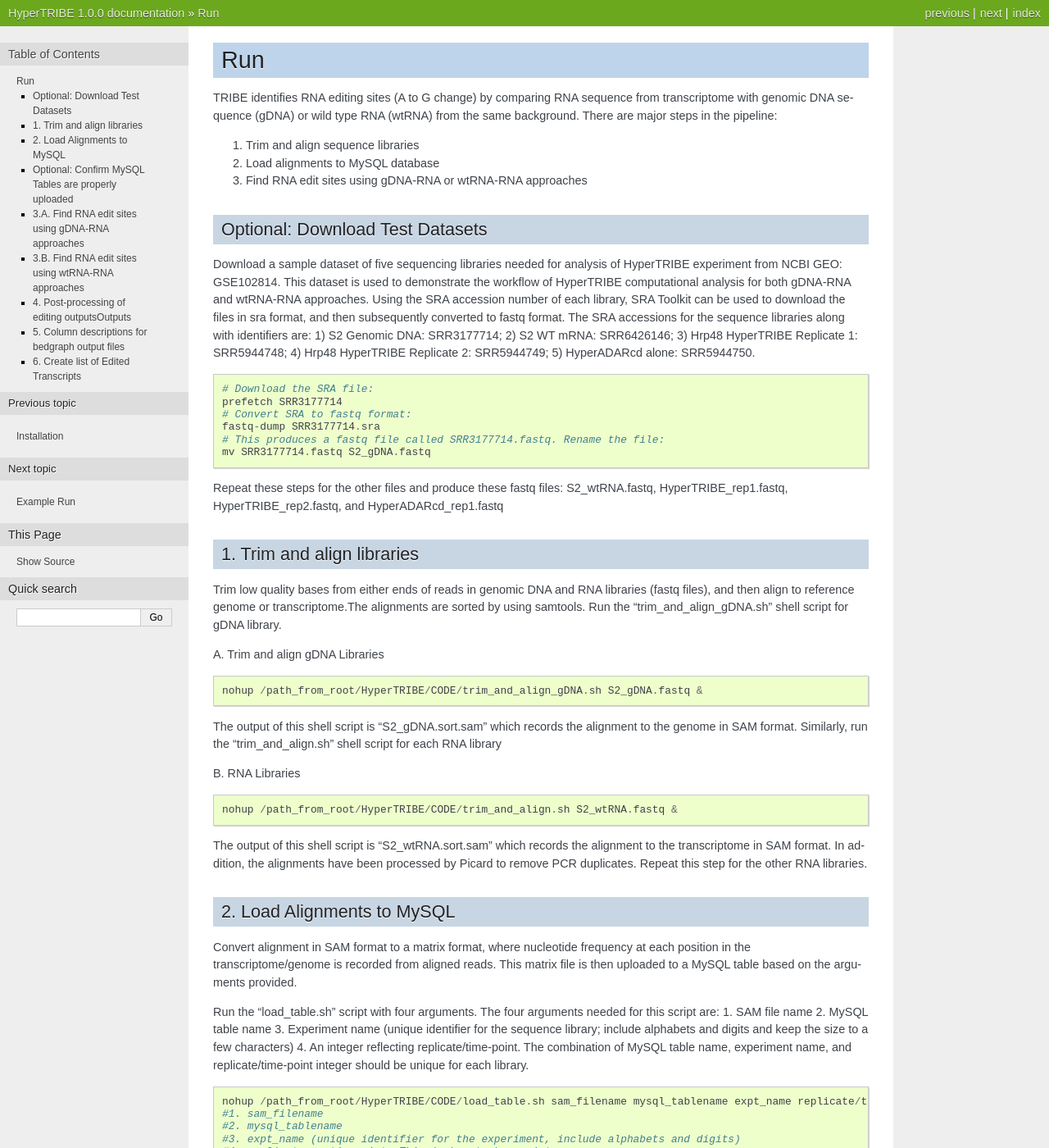
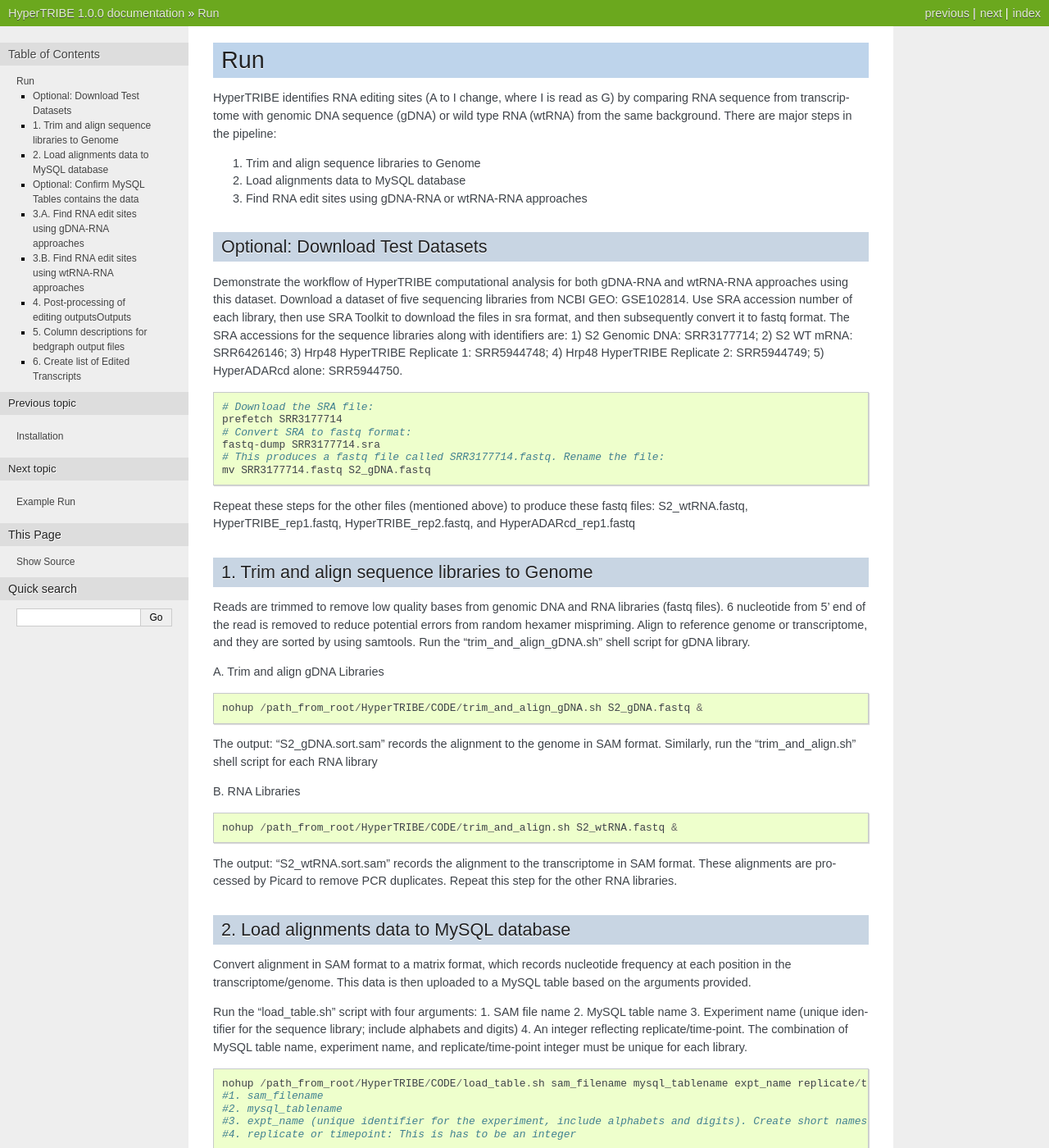
Before and after one commit to rosbashlab/HyperTRIBE, a Sphinx documentation site: the page built from docs/source/run.rst, in a window 1280 px wide and 1400 px high. Shown: the whole window at 82% size. Built offline with Sphinx 7.4.7, drawn with Linux system fonts in a browser that asks for light colours; pages that are not in the unit, such as notebooks, are missing from menus; some of the changed text lies outside the part shown.

Commit message:
updated documentation

```diff
--- a/docs/source/run.rst
+++ b/docs/source/run.rst
@@ -1,17 +1,17 @@
 Run
 ===
 
-TRIBE identifies RNA editing sites (A to G change) by comparing RNA sequence from transcriptome with genomic DNA sequence (gDNA) or wild type RNA (wtRNA) from the same background. There are major steps in the pipeline:
+HyperTRIBE identifies RNA editing sites (A to I change, where I is read as G) by comparing RNA sequence from transcriptome with genomic DNA sequence (gDNA) or wild type RNA (wtRNA) from the same background. There are major steps in the pipeline:
 
-1. Trim and align sequence libraries
+1. Trim and align sequence libraries to Genome
 
-2. Load alignments to MySQL database
+2. Load alignments data to MySQL database
 
 3. Find RNA edit sites using gDNA-RNA or wtRNA-RNA approaches
 
 Optional: Download Test Datasets
 --------------------------------
-Download a sample dataset of five sequencing libraries needed for analysis of HyperTRIBE experiment from NCBI GEO: GSE102814. This dataset is used to demonstrate the workflow of HyperTRIBE computational analysis for both gDNA-RNA and wtRNA-RNA approaches. Using the SRA accession number of each library, SRA Toolkit can be used to download the files in sra format, and then subsequently converted to fastq format. The SRA accessions for the sequence libraries along with identifiers are: 1) S2 Genomic DNA: SRR3177714; 2) S2 WT mRNA: SRR6426146; 3) Hrp48 HyperTRIBE Replicate 1: SRR5944748; 4) Hrp48 HyperTRIBE Replicate 2: SRR5944749; 5) HyperADARcd alone: SRR5944750.
+Demonstrate the workflow of HyperTRIBE computational analysis for both gDNA-RNA and wtRNA-RNA approaches using this dataset. Download a dataset of five sequencing libraries from NCBI GEO: GSE102814. Use SRA accession number of each library, then use SRA Toolkit to download the files in sra format, and then subsequently convert it to fastq format. The SRA accessions for the sequence libraries along with identifiers are: 1) S2 Genomic DNA: SRR3177714; 2) S2 WT mRNA: SRR6426146; 3) Hrp48 HyperTRIBE Replicate 1: SRR5944748; 4) Hrp48 HyperTRIBE Replicate 2: SRR5944749; 5) HyperADARcd alone: SRR5944750.
 ::
 
     # Download the SRA file:
@@ -21,38 +21,38 @@
     # This produces a fastq file called SRR3177714.fastq. Rename the file:
     mv SRR3177714.fastq S2_gDNA.fastq
 
-Repeat these steps for the other files and produce these fastq files: S2_wtRNA.fastq, HyperTRIBE_rep1.fastq, HyperTRIBE_rep2.fastq, and HyperADARcd_rep1.fastq
+Repeat these steps for the other files (mentioned above) to produce these fastq files: S2_wtRNA.fastq, HyperTRIBE_rep1.fastq, HyperTRIBE_rep2.fastq, and HyperADARcd_rep1.fastq
 
 
-1. Trim and align libraries
----------------------------
-Trim low quality bases from either ends of reads in genomic DNA and RNA libraries (fastq files), and then align to reference genome or transcriptome.The alignments are sorted by using samtools. Run the “trim_and_align_gDNA.sh” shell script for gDNA library.
+1. Trim and align sequence libraries to Genome
+----------------------------------------------
+Reads are trimmed to remove low quality bases from genomic DNA and RNA libraries (fastq files). 6 nucleotide from 5' end of the read is removed to reduce potential errors from random hexamer mispriming. Align to reference genome or transcriptome, and they are sorted by using samtools. Run the “trim_and_align_gDNA.sh” shell script for gDNA library.
 
 A. Trim and align gDNA Libraries
 ::
 
     nohup /path_from_root/HyperTRIBE/CODE/trim_and_align_gDNA.sh S2_gDNA.fastq &
 
-The output of this shell script is “S2_gDNA.sort.sam” which records the alignment to the genome in SAM format. Similarly, run the “trim_and_align.sh” shell script for each RNA library
+The output: "S2_gDNA.sort.sam” records the alignment to the genome in SAM format. Similarly, run the “trim_and_align.sh” shell script for each RNA library
 
 B. RNA Libraries
 ::
 
     nohup /path_from_root/HyperTRIBE/CODE/trim_and_align.sh S2_wtRNA.fastq &
 
-The output of this shell script is “S2_wtRNA.sort.sam” which records the alignment to the transcriptome in SAM format. In addition, the alignments have been processed by Picard to remove PCR duplicates. Repeat this step for the other RNA libraries.
+The output: “S2_wtRNA.sort.sam” records the alignment to the transcriptome in SAM format. These alignments are processed by Picard to remove PCR duplicates. Repeat this step for the other RNA libraries.
 
-2. Load Alignments to MySQL
----------------------------
-Convert alignment in SAM format to a matrix format, where nucleotide frequency at each position in the transcriptome/genome is recorded from aligned reads. This matrix file is then uploaded to a MySQL table based on the arguments provided.
+2. Load alignments data to MySQL database
+-----------------------------------------
+Convert alignment in SAM format to a matrix format, which records nucleotide frequency at each position in the transcriptome/genome. This data is then uploaded to a MySQL table based on the arguments provided.
 
-Run the “load_table.sh” script with four arguments. The four arguments needed for this script are: 1. SAM file name 2. MySQL table name 3. Experiment name (unique identifier for the sequence library; include alphabets and digits and keep the size to a few characters) 4. An integer reflecting replicate/time-point. The combination of MySQL table name, experiment name, and replicate/time-point integer should be unique for each library.
+Run the “load_table.sh” script with four arguments: 1. SAM file name 2. MySQL table name 3. Experiment name (unique identifier for the sequence library; include alphabets and digits) 4. An integer reflecting replicate/time-point. The combination of MySQL table name, experiment name, and replicate/time-point integer must be unique for each library.
 ::
 
     nohup /path_from_root/HyperTRIBE/CODE/load_table.sh sam_filename mysql_tablename expt_name replicate/timepoint &
     #1. sam_filename
     #2. mysql_tablename
-    #3. expt_name (unique identifier for the experiment, include alphabets and digits)
+    #3. expt_name (unique identifier for the experiment, include alphabets and digits). Create short names.
     #4. replicate or timepoint: This is has to be an integer
 
 Example for gDNA library
@@ -65,22 +65,22 @@
 
     nohup /path_from_root/HyperTRIBE/CODE/load_table.sh S2_wtRNA.sort.sam testRNA rnalibs 2 &
 
-Repeat this for the other RNA libraries with relevant arguments, for example: Hrp48_HyperTRIBE_rep1.sort.sam testRNA rnalibs 3; Hrp48_HyperTRIBE_rep2.sort.sam testRNA rnalibs 4; HyperADARcd_rep1.sort.sam testRNA rnalibs 3
+Repeat for the other RNA libraries with appropriate arguments, for example: Hrp48_HyperTRIBE_rep1.sort.sam testRNA rnalibs 3; Hrp48_HyperTRIBE_rep2.sort.sam testRNA rnalibs 4; HyperADARcd_rep1.sort.sam testRNA rnalibs 3
 
 **Carefully note the last three arguments for all the load_table.sh runs for each library because these values are needed in the next step of the analysis.**
 
-Optional: Confirm MySQL Tables are properly uploaded
-----------------------------------------------------
-Edit the perl script “diagnose_mysql_table.pl” to provide mysql username (in this case “root”), password and name of database which was created earlier (line 21-25)
+Optional: Confirm MySQL Tables contains the data
+------------------------------------------------
+Edit the perl script “diagnose_mysql_table.pl” so that it can interact with the MySQL database. Provide mysql username (in this case “root”), password and name of database which was created earlier (line 21-25)
 ::
 
     perl diagnose_mysql_table.pl –t testRNA wtRNA.matrix HyperTRIBE_rep1.matrix HyperTRIBE_rep1.matrix H yperADARcd_rep1.matrix
 
-This script calculates the total number of entries in the given MySQL table and ensures that it is equal to total number of lines of all the matrix files used for that table.
+This script calculates the total number of lines in all the matrix files and compares it to total number of entries in the given MySQL table. These numbers should be equal, otherwise you might have data contamination.
 
 3.A. Find RNA edit sites using gDNA-RNA approaches
 --------------------------------------------------
-Find RNA editing sites by comparing the gDNA and RNA sequence in mysql tables. For each position in the genome, the base composition is looked up using the tablename, expt name and replicate/timepoint integer.
+Find RNA editing sites by comparing the gDNA and RNA sequence in mysql tables. For each position in the genome, the nucleotide composition is looked up using the tablename, expt name and replicate/timepoint integer.
 
 Copy rnaedit_gDNA_RNA.sh to your working directory
 ::
@@ -107,7 +107,7 @@
 
     ./rnaedit_gDNA_RNA.sh
 
-This shell script runs a perl script called “find_rnaeditsites.pl”, which does a pairwise comparison of gDNA against RNA for each nucleotide in the transcriptome to call a set of editing sites (minimum coverage of nucleotide in reference table is 9). It then runs the python script “Threshold_editsites_20reads.py” to ensure that the editing sites are required to have at least 10% editing and at least a coverage of 20 reads. The output for this shell script is a list of editing sites in bedgraph format for each pairwise comparison. In this case there will be four bedgraph files with editing sites for: 1) S2_wtRNA: rnalibs_25_2_A2G.bedgraph; 2) HyperTRIBE_rep1: rnalibs_25_3_A2G.bedgraph; 3) HyperTRIBE_rep2: rnalibs_25_4_A2G.bedgraph; and 4) HyperADARcd_rep1: rnalibs_25_5_A2G.bedgraph
+First "find_rnaeditsites.pl" is used conduct a comparison of gDNA against RNA for each nucleotide in the transcriptome to call a set of editing sites (minimum coverage of nucleotide in reference table is hard coded to be 9 nucleotide). Then, “Threshold_editsites_20reads.py” ensures that the editing sites have at least 10% editing and at least a coverage of 20 reads. The output for this shell script is a list of editing sites in bedgraph format, which is generated for each pairwise comparison. In this case there will be four bedgraph files with editing sites for: 1) S2_wtRNA: rnalibs_25_2_A2G.bedgraph; 2) HyperTRIBE_rep1: rnalibs_25_3_A2G.bedgraph; 3) HyperTRIBE_rep2: rnalibs_25_4_A2G.bedgraph; and 4) HyperADARcd_rep1: rnalibs_25_5_A2G.bedgraph
 
 
 
@@ -140,13 +140,12 @@
 
     ./rnaedit_wtRNA_RNA.sh
 
-This shell script runs a perl script called “find_rnaeditsites.pl”, which does a pairwise comparison of wtRNA against RNA for each nucleotide in the transcriptome to call a set of editing sites. It then runs a python script “Threshold_editsites_20reads.py” to ensure that the editing sites are required to have at least 10% editing and at least a coverage of 20 reads. The output for this shell script is a list of editing sites in bedgraph format for each pairwise comparison, in this case there will be three bedgraph files with editing sites for: 1) HyperTRIBE_rep1: rnalibs_2_3_A2G.bedgraph; 2) HyperTRIBE_rep2: rnalibs_2_4_A2G.bedgraph; and 3) HyperADARcd_rep1: rnalibs_2_5_A2G.bedgraph.
+First "find_rnaeditsites.pl" is used conduct a comparison of wtRNA against RNA for each nucleotide in the transcriptome to call a set of editing sites. Then, “Threshold_editsites_20reads.py” ensures that the editing sites have at least 10% editing and at least a coverage of 20 reads. The output for this shell script is a list of editing sites in bedgraph format, which is generated for each pairwise comparison. In this case there will be three bedgraph files with editing sites for: 1) HyperTRIBE_rep1: rnalibs_2_3_A2G.bedgraph; 2) HyperTRIBE_rep2: rnalibs_2_4_A2G.bedgraph; and 3) HyperADARcd_rep1: rnalibs_2_5_A2G.bedgraph.
 
 
 4. Post-processing of editing outputsOutputs
 --------------------------------------------
-Create high confidence set of HyperTRIBE editing sites for gDNA-RNA approach.
-Use bedtools intersect to find the overlap between two HyperTRIBE replicates
+For gDNA-RNA approach, identify high confidence set of HyperTRIBE editing sites. Use bedtools intersect to find the overlap between two HyperTRIBE replicates
 ::
 
     bedtools intersect -wa -wb -f 0.9 -r -a rnalibs_25_3_A2G.bedgraph -b rnalibs_25_4_A2G.bedgraph > present_both.bedgraph
@@ -195,7 +194,7 @@
 
 6. Create list of Edited Transcripts
 ------------------------------------
-Create a list of transcripts that are marked by editing and summarize editing results. Create gene list and summary for gDNA-RNA approach:
+Summarize editing results by creating a list of transcripts that are marked by editing. Create gene list and summary for gDNA-RNA approach:
 ::
 
     perl /path_from_root/HyperTRIBE/CODE/summarize_results.pl HyperTRIBE_1_2_gDNA.bedgraph > HyperTRIBE_results_gDNA.xls
```
Also changed, not shown: other parts of docs/source/run.rst (+3 -3 lines), docs/source/installation.rst (+15 -11 lines).
